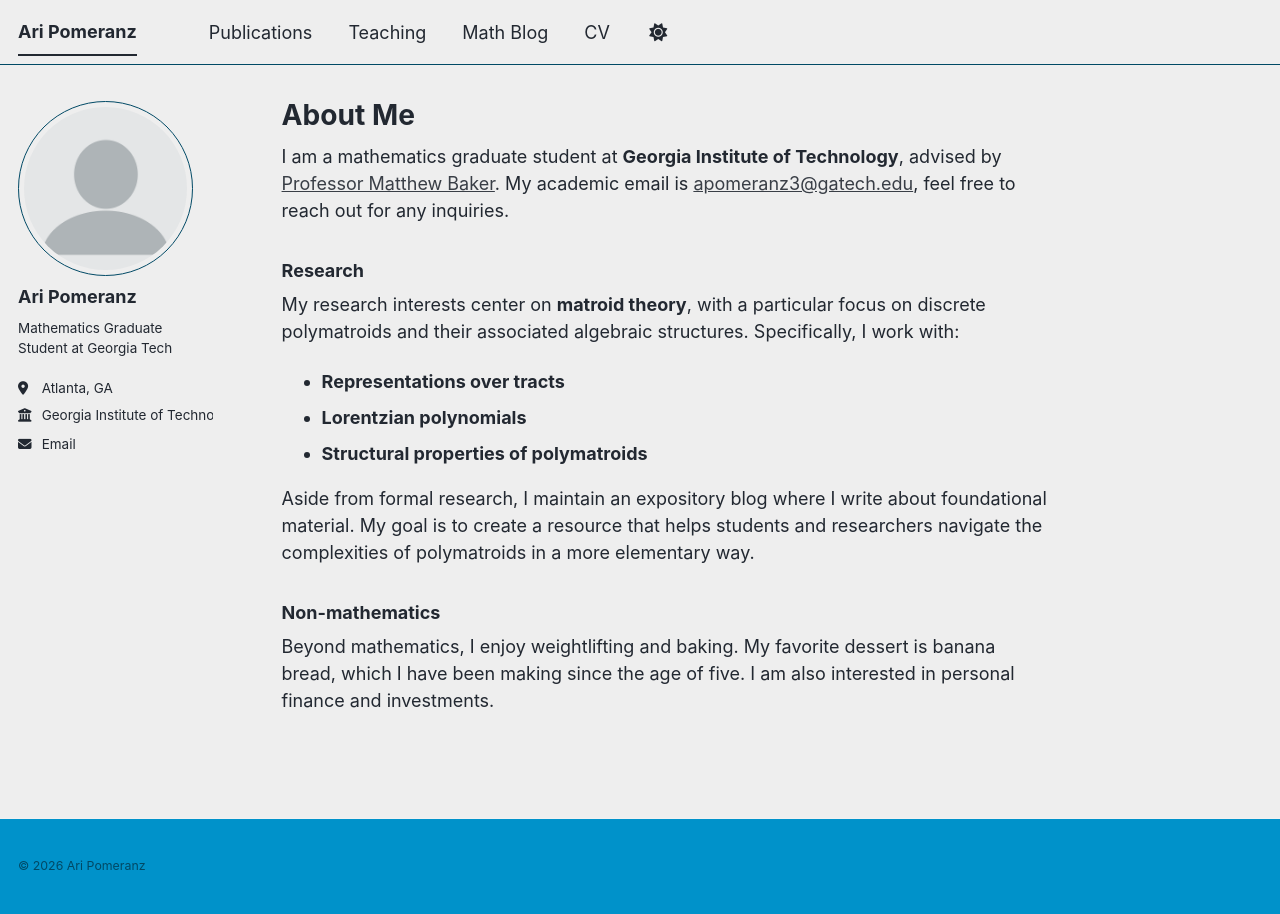
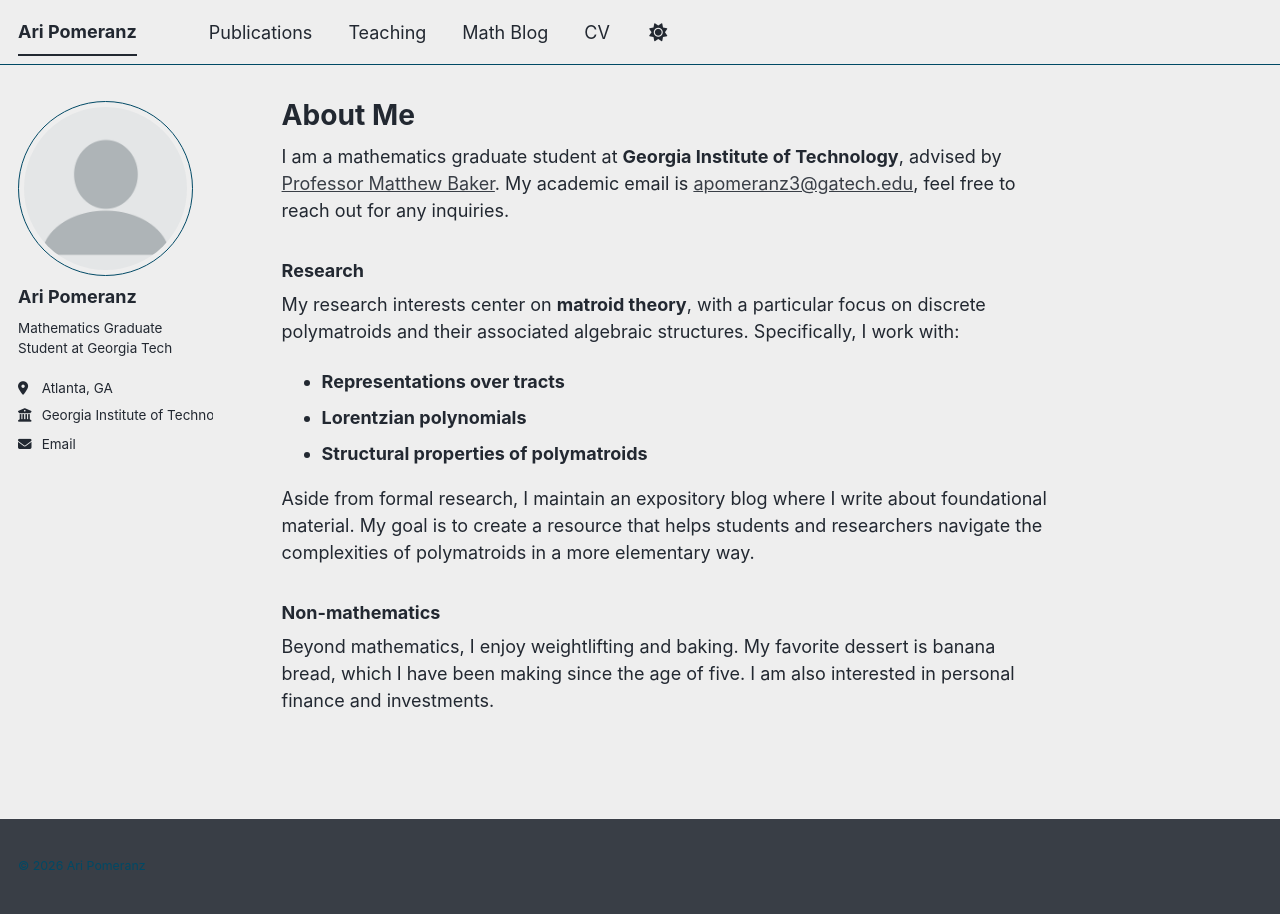
Before and after one commit to aripomeranz/aripomeranz, a Jekyll site: the page built from _pages/about.md, in a window 1280 px wide. Built offline with Jekyll 4.4.1, drawn with Linux system fonts in a browser that asks for light colours; a script bundle is joined from its source files by our own code; library files that are not in the unit come from our copies.

Commit message:
Update _air_light.scss

```diff
--- a/_sass/theme/_air_light.scss
+++ b/_sass/theme/_air_light.scss
@@ -15,7 +15,7 @@ $text                       : #222831;
 $link                       : #393e46;
 $link-dark                  : mix(#000, $link, 25%);
 $link-light                 : mix(#fff, $link, 25%);
-$footer                     : $primary-color;
+$footer                     : #393e46;
 
 /* Color codes used for the site */
 $danger-color               : #ee5f5b;
```
